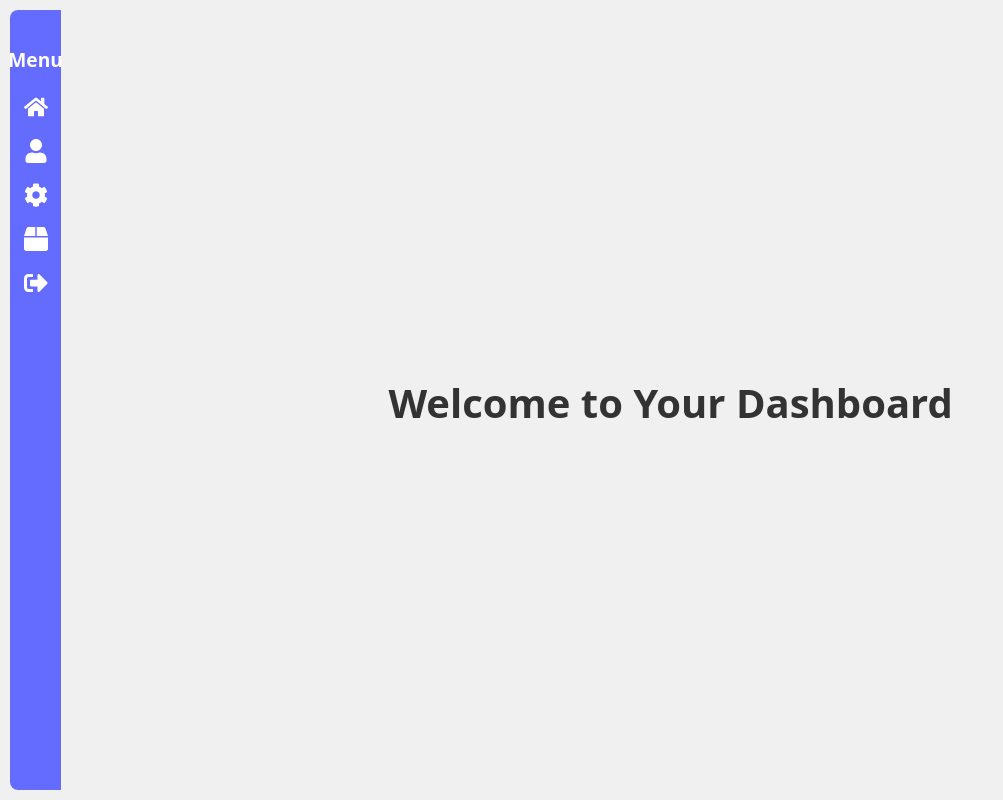
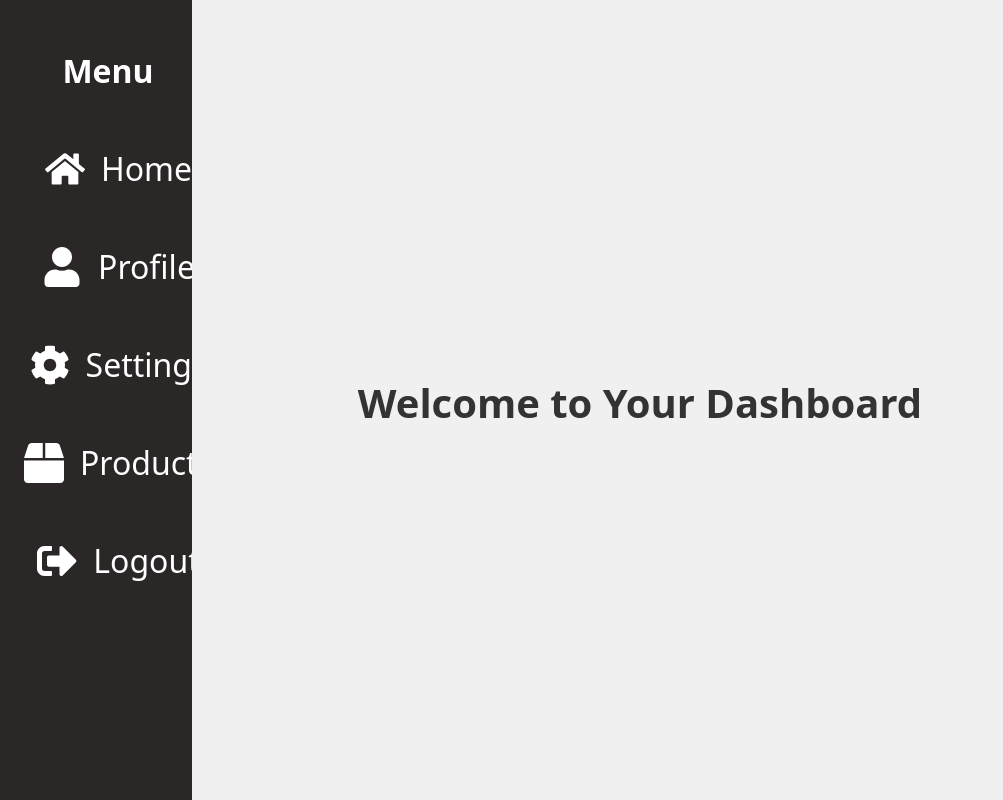
Before and after one commit to tenwenshean/ecom, a React (Vite) app: page /dashboard in a window 1280 px wide. Shown: the whole page, without its empty margins (0-1003 px from the left). Built offline with nearby package versions, Linux system fonts and the light colour scheme.

Commit message:
Changes to the sidebar align left

```diff
--- a/src/components/Dashboard.css
+++ b/src/components/Dashboard.css
@@ -9,24 +9,29 @@
 }
 
 .sidebar {
-  width: 4%; /* Sidebar width */
-  height: calc(100% - 60px); /* Full height minus the top and bottom margin */
-  margin: 10px 0 20px 10px; /* Add a gap at the bottom (20px) */
-  background-color: #646cff; /* Sidebar background color */
+  width: 15%; /* Sidebar width */
+  box-sizing: border-box;
+  height: 100vh; /* Full height of the viewport */
+  margin: 0; /* Remove all margins */
+  background-color: #2b2727;
   color: white;
   display: flex;
   flex-direction: column;
-  align-items: center;
-  justify-content: flex-start; /* Align items to the top */
-  border-top-left-radius: 8px; /* Rounded corners on the top-left */
-  border-bottom-left-radius: 8px; /* Rounded corners on the bottom-left */
-  padding: 20px 0; /* Add padding inside the sidebar */
-  overflow-y: auto; /* Enable vertical scrolling */
+  align-items: flex-start;
+  justify-content: flex-start;
+  padding: 20px 0 20px 24px;
+  overflow-y: auto;
+  position: fixed; /* Stick to the left */
+  top: 0;
+  left: 0;
+  bottom: 0;
+  z-index: 1000; /* Ensure it stays above other content */
 }
 
   .sidebar h2 {
-    margin-bottom: 20px;
-    font-size: 1.2em;
+    align-self : center;
+    margin-bottom: 50px;
+    font-size: 2.0em;
   }
 
   .sidebar ul {
@@ -35,14 +40,14 @@
     margin: 0;
     display: flex;
     flex-direction: column;
-    gap: 20px; /* Add spacing between icons */
+    gap: 50px; /* Add spacing between icons */
   }
 
   .sidebar ul li {
     display: flex;
     align-items: center;
     justify-content: center;
-    font-size: 1.5em;
+    font-size: 2.0em;
     cursor: pointer;
   }
 
--- a/src/components/Layout.tsx
+++ b/src/components/Layout.tsx
@@ -63,6 +63,7 @@ const Layout: React.FC<{ children: React.ReactNode }> = ({ children }) => {
   // Render sidebar menu items with active state
   const renderMenuItem = (
   icon: React.ReactNode,
+  label: string,
   path: string,
   onClick: () => void
 ) => {
@@ -74,12 +75,15 @@ const Layout: React.FC<{ children: React.ReactNode }> = ({ children }) => {
       style={{
         cursor: 'pointer',
         backgroundColor: 'transparent',
-          // Add subtle visual feedback for active/hover states
-          transition: 'background-color 0.2s ease'
+        transition: 'background-color 0.2s ease',
+        display: 'flex',
+        alignItems: 'center',
+        gap: '16px' // space between icon and text
       }}
       title={`Go to ${path.substring(1)}`}
     >
       {icon}
+      <span>{label}</span>
     </li>
   );
 };
@@ -90,27 +94,27 @@ const Layout: React.FC<{ children: React.ReactNode }> = ({ children }) => {
         <h2>Menu</h2>
         <ul>
           {renderMenuItem(
-            <FaHome size={24} />,
+            <FaHome size={40} />, "Home",
             '/dashboard',
             goToDashboard
           )}
           {renderMenuItem(
-            <FaUser size={24} />,
+            <FaUser size={40} />, "Profile",
             '/profile',
             goToProfile
           )}
           {renderMenuItem(
-            <FaCog size={24} />,
+            <FaCog size={40} />, "Settings",
             '/settings',
             goToSettings
           )}
           {renderMenuItem(
-            <FaBox size={24} />,
+            <FaBox size={40} />, "Products",
             '/products',
             goToProducts
           )}
           {renderMenuItem(
-            <FaSignOutAlt size={24} />,
+            <FaSignOutAlt size={40} />, "Logout",
             '/',
             handleLogout
           )}
@@ -122,11 +126,3 @@ const Layout: React.FC<{ children: React.ReactNode }> = ({ children }) => {
 };
 
 export default Layout;
-
-// Key Improvements:
-// 1. Prevent navigation to the current path
-// 2. Add a time-based guard against rapid navigations
-// 3. Use 'replace' strategically to manage history stack
-// 4. Memoize navigation functions with useCallback
-// 5. Add active state visualization for menu items
-// 6. Improve accessibility with title attributes
--- a/src/components/LoginPage.css
+++ b/src/components/LoginPage.css
@@ -37,7 +37,7 @@
   .login-form button {
     padding: 10px 20px;
     font-size: 16px;
-    background-color: #646cff;
+    background-color: #2b2727;
     color: #fff;
     border: none;
     border-radius: 4px;
@@ -46,7 +46,7 @@
   }
 
   .login-form button:hover {
-    background-color: #535bf2;
+    background-color: #e70e0e;
   }
 
   .message {
```
Lines whose indentation alone changed are shown as unchanged.
